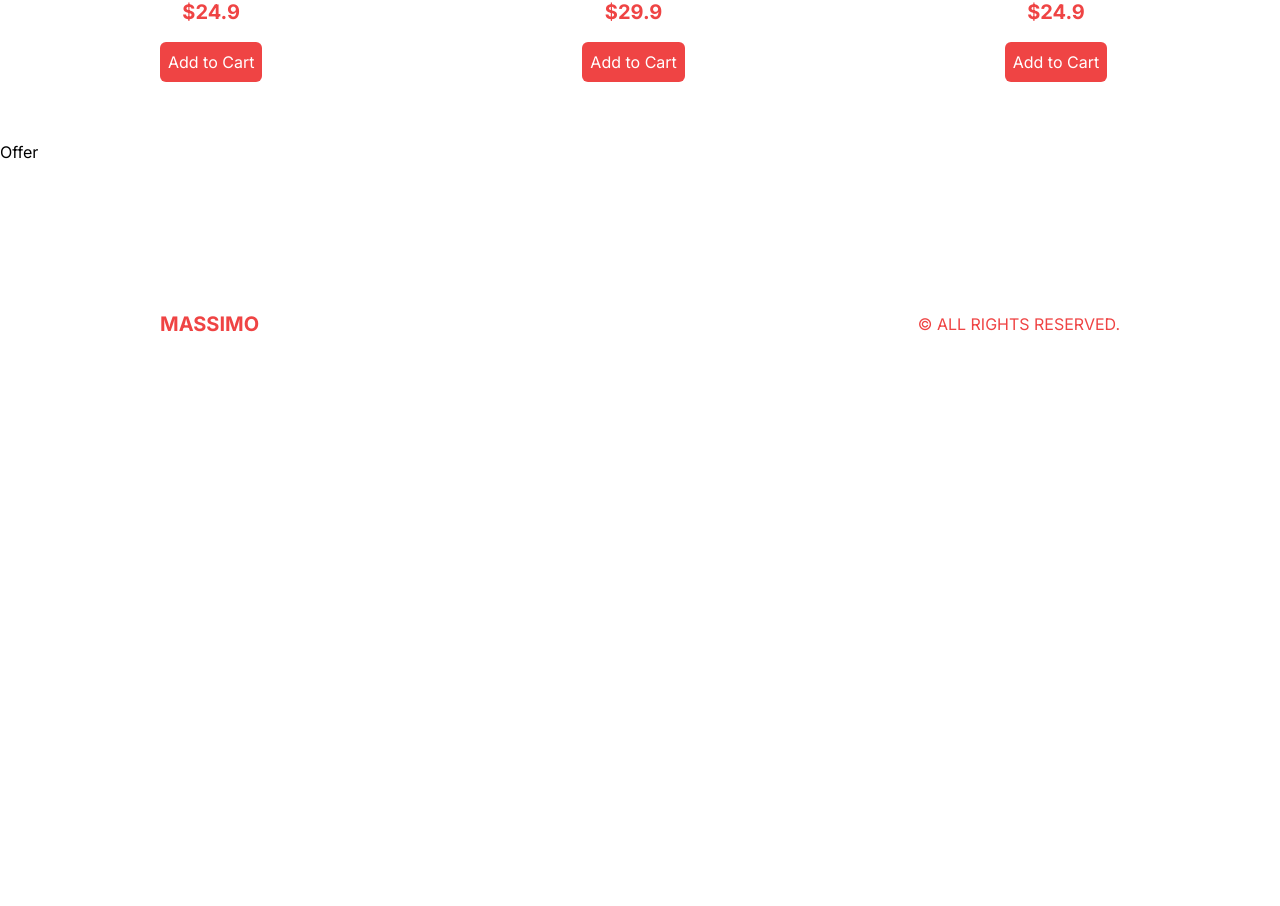
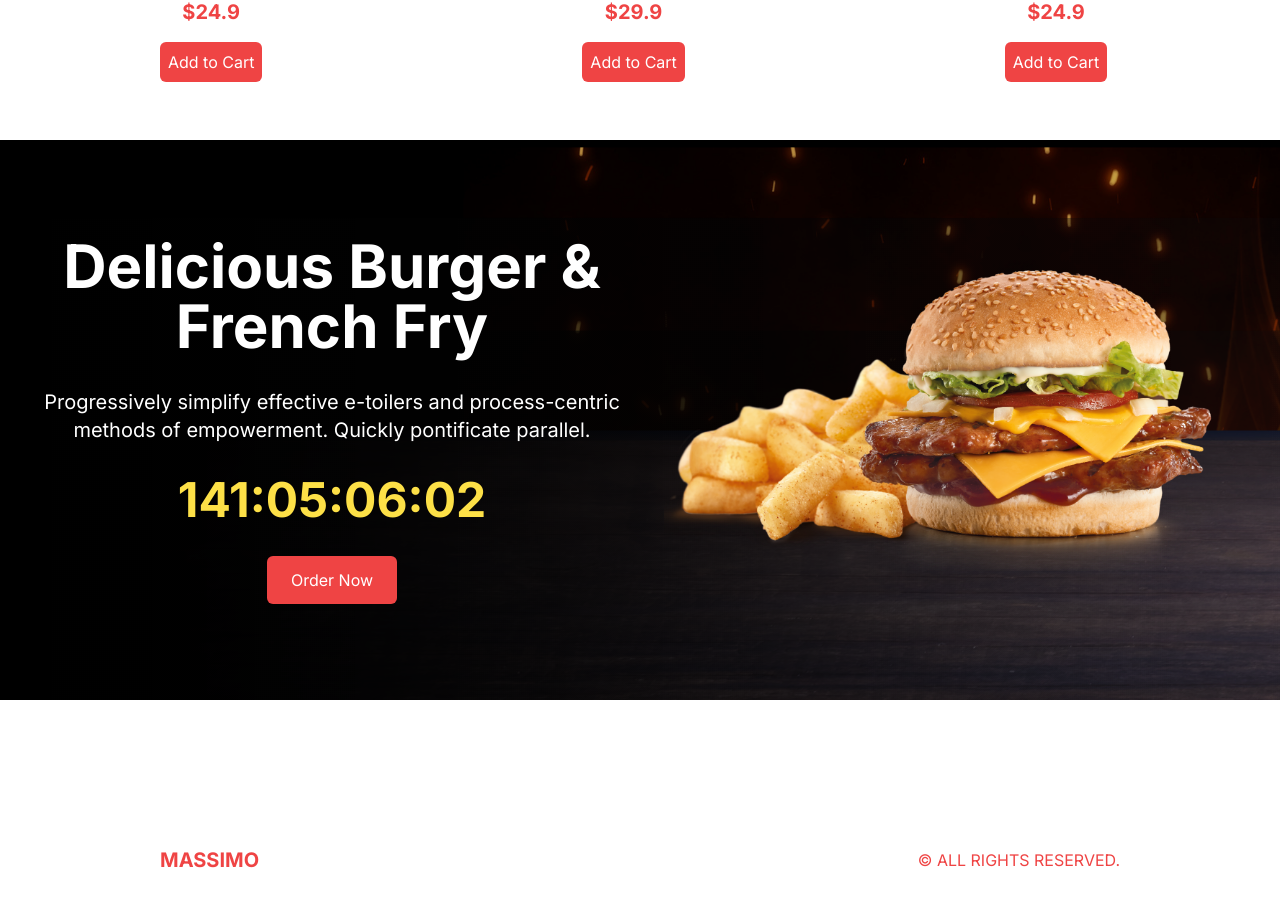
Before and after one commit to Op-Pautu/Delivery-App, a Next.js app: page / in a window 1280 px wide. Shown: the part 1396-2302 px from the top of the page. Before the commit the page ends 1880 px from the top, so only its background shows below. Built offline with nearby package versions, Linux system fonts and the light colour scheme.

Commit message:
Design offer component and add countdown component to it

```diff
--- a/package.json
+++ b/package.json
@@ -18,6 +18,7 @@
     "next": "13.4.12",
     "postcss": "8.4.27",
     "react": "18.2.0",
+    "react-countdown": "^2.3.5",
     "react-dom": "18.2.0",
     "tailwindcss": "3.3.3",
     "typescript": "5.1.6"
--- /dev/null
+++ b/src/app/components/Countdown.tsx
@@ -0,0 +1,51 @@
+// WITH A LIBRARY
+"use client"
+import React from 'react'
+import Countdown from 'react-countdown'
+
+const endingDate = new Date("2023-12-25")
+
+const CountDown = () => {
+  return (
+    <Countdown className='font-bold text-5xl text-yellow-300' date={endingDate}/>
+  )
+}
+
+export default CountDown
+
+
+// WITHOUT A LIBRARY
+// "use client"
+// import React, { useState, useEffect } from "react";
+
+// const CountDown = () => {
+
+//   let difference = +new Date(`10/10/2023`) - +new Date();
+//   const [delay, setDelay] = useState(difference);
+
+//   const d = Math.floor(difference / (1000 * 60 * 60 * 24));
+//   const h = Math.floor((difference / (1000 * 60 * 60)) % 24);
+//   const m = Math.floor((difference / 1000 / 60) % 60);
+//   const s = Math.floor((difference / 1000) % 60);
+
+//   useEffect(() => {
+//     const timer = setInterval(() => {
+//       setDelay(delay - 1);
+//     }, 1000);
+
+//     if (delay === 0) {
+//       clearInterval(timer);
+//     }
+
+//     return () => {
+//       clearInterval(timer);
+//     };
+//   });
+//   return (
+//     <span className="font-bold text-5xl text-yellow-300">
+//       {d}:{h}:{m}:{s}
+//     </span>
+//   );
+// };
+
+// export default CountDown;
--- a/src/app/components/Featured.tsx
+++ b/src/app/components/Featured.tsx
@@ -4,7 +4,7 @@ import React from 'react'
 
 const Featured = () => {
   return (
-    <div className="w-screen overflow-x-auto text-red-500" style={{ scrollbarWidth: "none" }}>
+    <div className="w-screen overflow-x-auto text-red-500">
       {/* WRAPPER */}
       <div className='w-max flex'>
         {/* SINGLE ITEM */}
--- a/src/app/components/Offer.tsx
+++ b/src/app/components/Offer.tsx
@@ -1,9 +1,26 @@
 import React from 'react'
+import CountDown from './Countdown';
+import Image from 'next/image';
 
 const Offer = () => {
   return (
-    <div>Offer</div>
-  )
+    <div className="bg-black h-screen flex flex-col md:flex-row md:justify-between md:bg-[url('/offerBg.png')] md:h-[70vh]">
+      {/* TEXT CONTAINER */}
+      <div className="flex-1 flex flex-col justify-center items-center text-center gap-8 p-6">
+        <h1 className="text-white text-5xl font-bold xl:text-6xl">Delicious Burger & French Fry</h1>
+        <p className="text-white xl:text-xl">
+          Progressively simplify effective e-toilers and process-centric methods
+          of empowerment. Quickly pontificate parallel.
+        </p>
+        <CountDown/>
+        <button className="bg-red-500 text-white rounded-md py-3 px-6">Order Now</button>
+      </div>
+      {/* IMAGE CONTAINER */}
+      <div className="flex-1 w-full relative md:h-full">
+        <Image src="/offerProduct.png" alt="" fill className="object-contain" />
+      </div>
+    </div>
+  );
 }
 
 export default Offer
```
Also changed, not shown: 1 other file (tests, documents, lock files or other folders).
